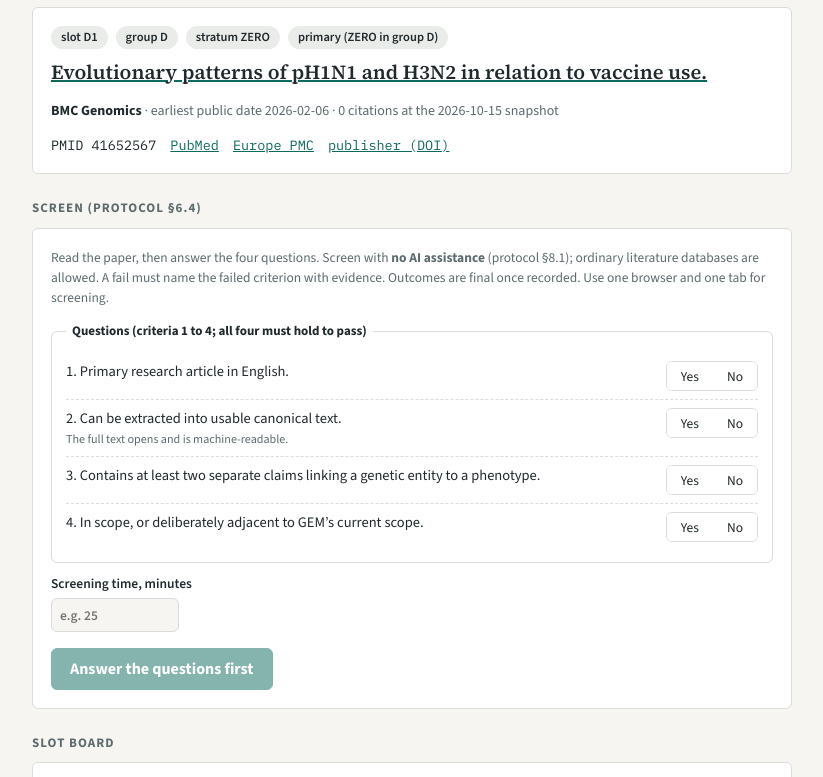
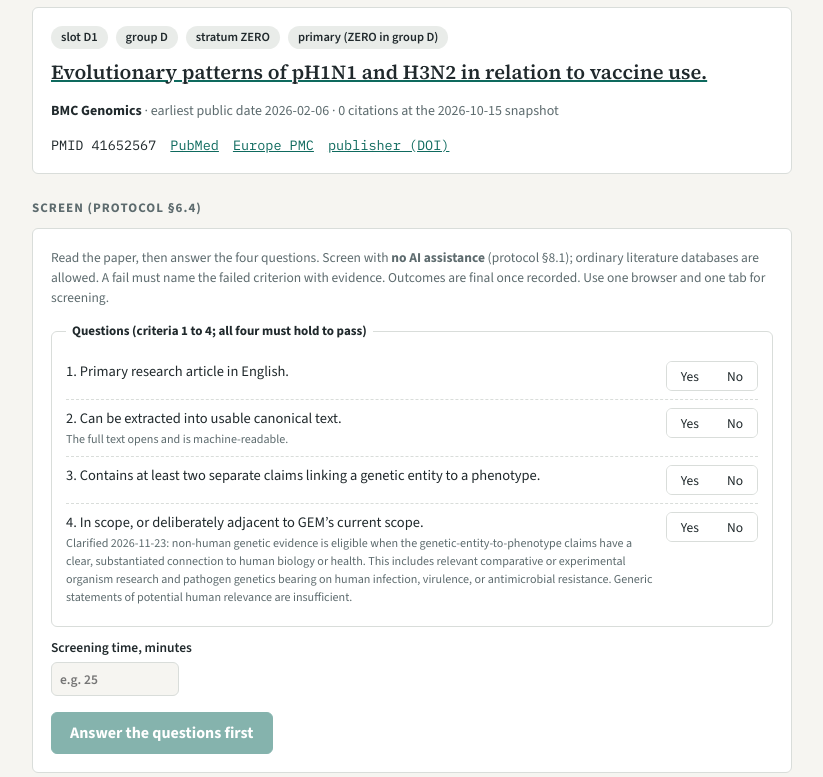
Before and after one commit to ForomePlatform/genetic-evidence-model, a plain HTML site: page scripts/intake_screen/index.html in a window 1280 px wide. Both pictures are taken after a click on the button "Next candidate". Shown: the part 234-1011 px from the top of the page, without its empty margins (228-1051 px from the left). Drawn offline with nearby package versions, Linux system fonts and the light colour scheme; files whose address does not match are found by name.

Commit message:
MAB     Clarify connection to human in non-human papers

```diff
--- a/scripts/intake_screen/index.html
+++ b/scripts/intake_screen/index.html
@@ -172,7 +172,7 @@ footer code { font-family: var(--mono); font-size: 12px; }
         <div class="gate"><div class="q">1. Primary research article in English.</div><span class="seg"><label><input type="radio" name="g1" value="yes" id="g1y"><span>Yes</span></label><label><input type="radio" name="g1" value="no" id="g1n"><span>No</span></label></span></div>
         <div class="gate"><div class="q">2. Can be extracted into usable canonical text.<small>The full text opens and is machine-readable.</small></div><span class="seg"><label><input type="radio" name="g2" value="yes" id="g2y"><span>Yes</span></label><label><input type="radio" name="g2" value="no" id="g2n"><span>No</span></label></span></div>
         <div class="gate"><div class="q">3. Contains at least two separate claims linking a genetic entity to a phenotype.</div><span class="seg"><label><input type="radio" name="g3" value="yes" id="g3y"><span>Yes</span></label><label><input type="radio" name="g3" value="no" id="g3n"><span>No</span></label></span></div>
-        <div class="gate"><div class="q">4. In scope, or deliberately adjacent to GEM&rsquo;s current scope.</div><span class="seg"><label><input type="radio" name="g4" value="yes" id="g4y"><span>Yes</span></label><label><input type="radio" name="g4" value="no" id="g4n"><span>No</span></label></span></div>
+        <div class="gate"><div class="q">4. In scope, or deliberately adjacent to GEM&rsquo;s current scope.<small>Clarified 2026-11-23: non-human genetic evidence is eligible when the genetic-entity-to-phenotype claims have a clear, substantiated connection to human biology or health. This includes relevant comparative or experimental organism research and pathogen genetics bearing on human infection, virulence, or antimicrobial resistance. Generic statements of potential human relevance are insufficient.</small></div><span class="seg"><label><input type="radio" name="g4" value="yes" id="g4y"><span>Yes</span></label><label><input type="radio" name="g4" value="no" id="g4n"><span>No</span></label></span></div>
       </fieldset>
 
       <fieldset id="failbox" hidden>
```
Also changed, not shown: 2 other files.
